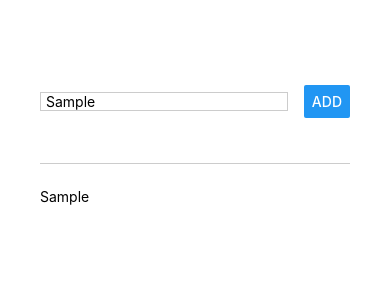
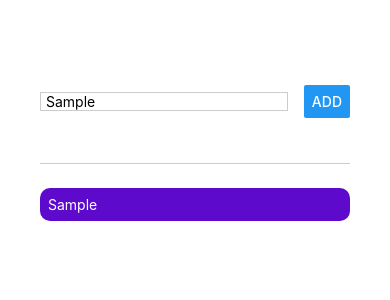
Before and after one commit to aadil42/react-native-course-goal-app, a React Native app: screen / in a window 390 px wide. Both pictures are taken after typing "Sample" into the empty fields and a click on the button "ADD". Shown: the top 300 px of the page. Built offline with nearby package versions, Linux system fonts and the light colour scheme.

Commit message:
add purple background. Modify elements

```diff
--- a/App.js
+++ b/App.js
@@ -22,7 +22,11 @@ export default function App() {
         <Button title="Add" onPress={addGoalHandler} />
       </View>
       <View style={styles.goalsContainer}>
-        {goalList.map((goal, index) => <Text key={index}>{goal}</Text>)}
+        {goalList.map((goal, index) => (
+          <View style={styles.goalContainer}>
+              <Text style={styles.goalText} key={index}>{goal}</Text>
+          </View>
+        ))}
       </View>
     </View>
   );
@@ -49,8 +53,16 @@ const styles = StyleSheet.create({
     width: '80%',
     marginRight: 8,
   },
-
   goalsContainer: {
     flex: 5,
+  },
+  goalContainer:  {
+    backgroundColor: '#5e0acc',
+    marginBottom: 8,
+    padding: 8,
+    borderRadius: 10
+  },
+  goalText: {
+    color: '#fff'
   }
 });
```
